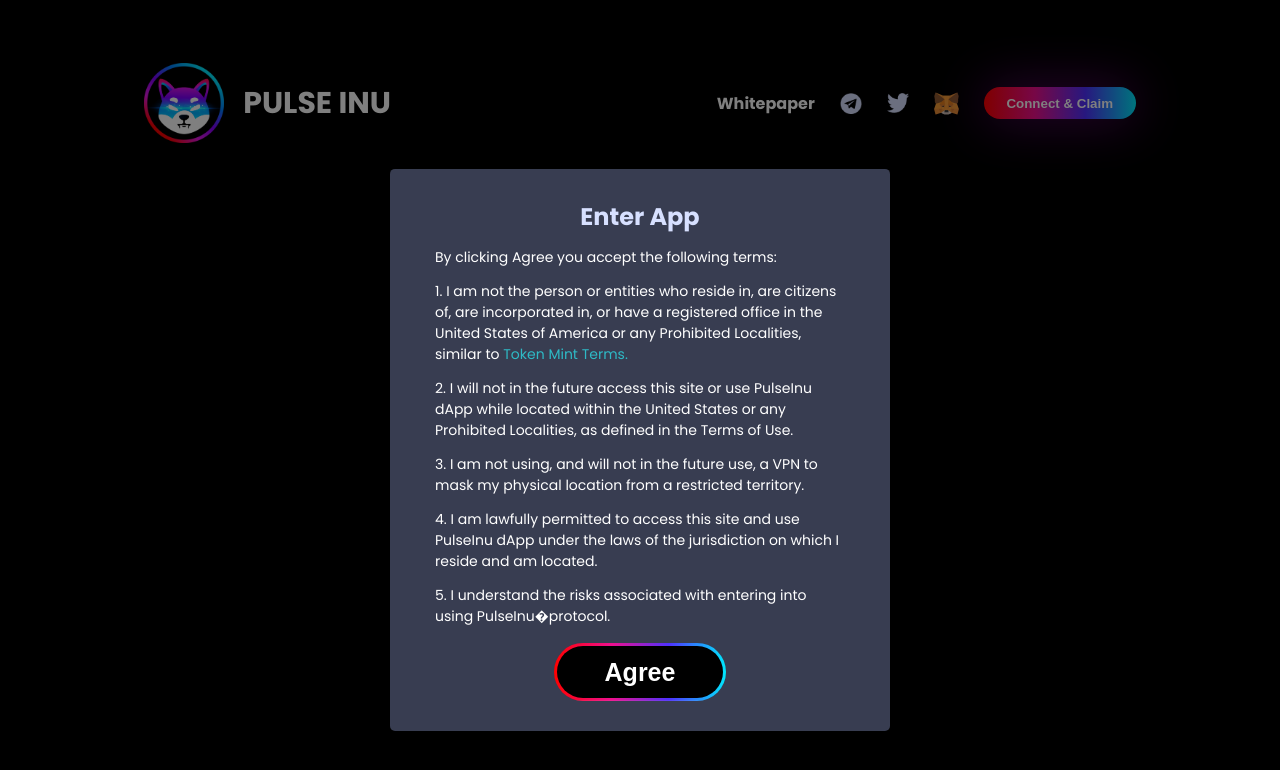
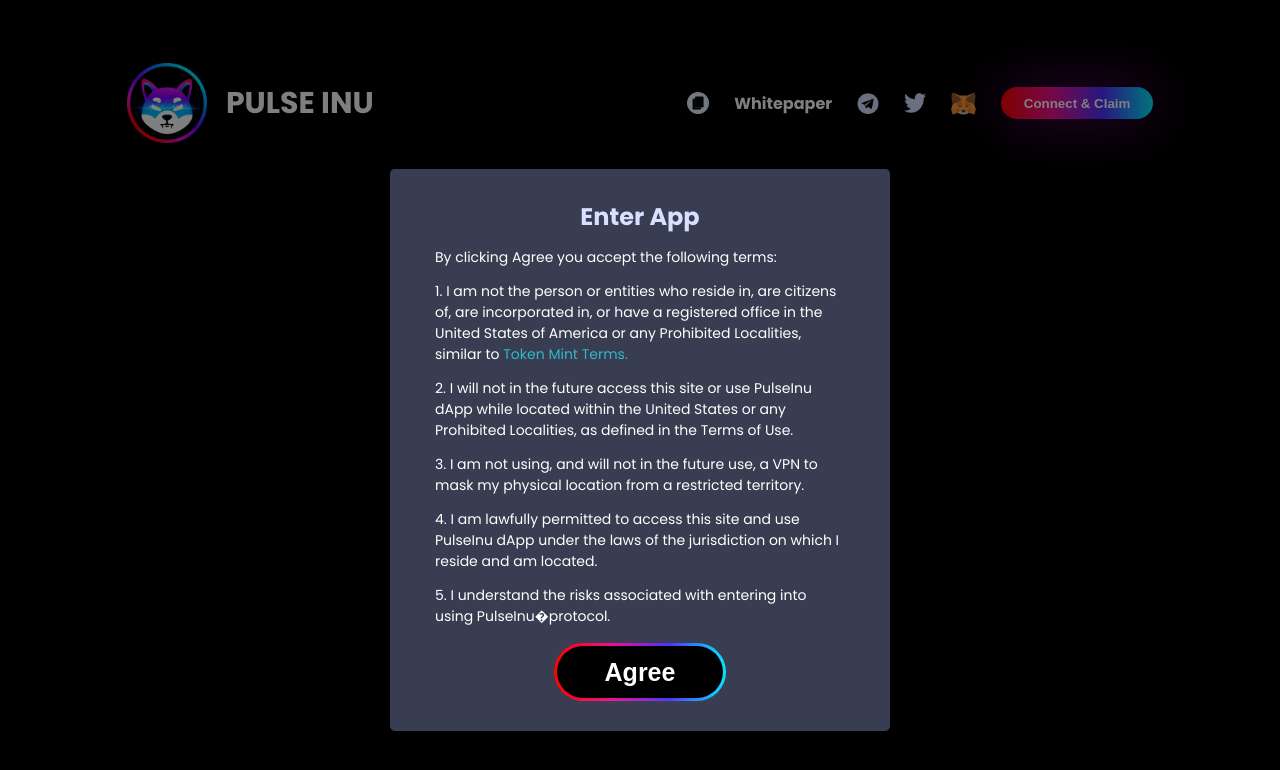
Before and after one commit to ricknightcrypto/pulseinu-site, a Jekyll site: the page built from withdraw.html, in a window 1280 px wide. Shown: the top 770 px of the page. Built offline with Jekyll 4.4.1, drawn with Linux system fonts in a browser that asks for light colours; a script that is not in the unit is left out.

Commit message:
feat: add contract address

```diff
--- a/_layouts/default.html
+++ b/_layouts/default.html
@@ -454,6 +454,10 @@
             top: 0;
         }
 
+        .address-div {
+            display: flex;
+        }
+
         .hidden {
             display: none !important;
         }
@@ -472,10 +476,13 @@
             </div>
         </a>
         <div class="menu">
+            <div class="address-div">
+                <b id="contract-address"></b>
+                <img width="22" height="22" style="display:block;cursor:pointer;margin-left:5px;" alt="copy" src="assets/images/copyicon.png" onclick="copyToClipboard()"/>
+            </div>
             <a href="/whitepaper.pdf">
                 <b>Whitepaper</b>
             </a>
-
             <a href="https://t.me/+Z5uINrmzvE9lNjNh">
                 <img width="22" style="display:block;" alt="telegram" src="assets/images/telegram.png" />
             </a>
```
Also changed, not shown: other parts of _layouts/default.html (+7 -0 lines), assets/images/copyicon.png (added).
